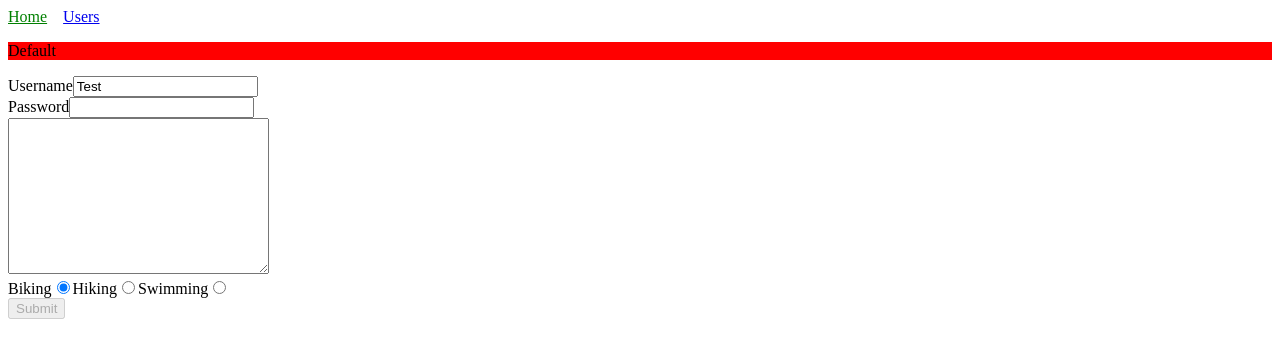
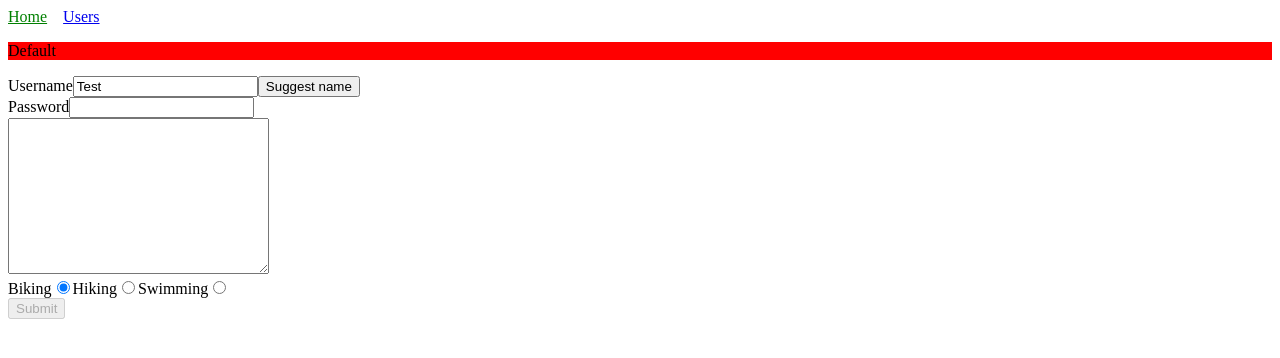
Before and after one commit to sean-xiao-zhao7/angular-directives-test, an Angular app: page /#/ in a window 1280 px wide. Shown: the top 358 px of the page. Built offline with nearby package versions, Linux system fonts and the light colour scheme.

Commit message:
Add suggestName

```diff
--- a/src/app/components/home/home.component.html
+++ b/src/app/components/home/home.component.html
@@ -15,6 +15,7 @@
           [ngModel]="defaultUsername"
           required
         />
+        <span><button (click)="suggestName()">Suggest name</button></span>
       </div>
       <div>
         <label for="password">Password</label>
--- a/src/app/components/home/home.component.ts
+++ b/src/app/components/home/home.component.ts
@@ -61,4 +61,12 @@ export class HomeComponent implements OnInit, OnDestroy {
   onSubmit() {
     console.log(this.myForm.controls);
   }
+
+  suggestName() {
+    this.myForm.form.patchValue({
+      user: {
+        username: 'Suggested name',
+      },
+    });
+  }
 }
```
